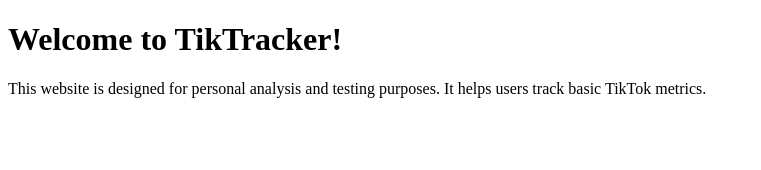
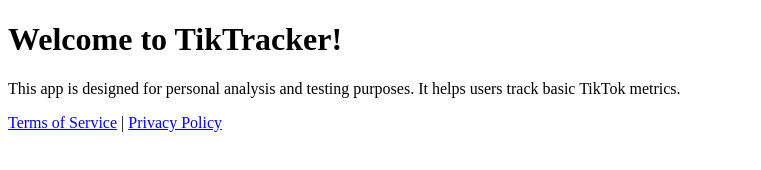
Before and after one commit to ddiiyong/tik-tracker, a plain HTML site: page index.html in a window 1280 px wide. Shown: the whole page, without its empty margins (0-761 px from the left). Drawn offline with Linux system fonts and the light colour scheme.

Commit message:
Update index.html

```diff
--- a/index.html
+++ b/index.html
@@ -1,10 +1,16 @@
 <!DOCTYPE html>
 <html>
 <head>
-    <title>Tik_Tracker</title>
+    <title>TikTracker</title>
 </head>
 <body>
     <h1>Welcome to TikTracker!</h1>
-    <p>This website is designed for personal analysis and testing purposes. It helps users track basic TikTok metrics.</p>
+    <p>This app is designed for personal analysis and testing purposes. It helps users track basic TikTok metrics.</p>
+
+    <!-- Terms of Service와 Privacy Policy로 연결되는 링크 추가 -->
+    <p>
+        <a href="terms_of_service.html">Terms of Service</a> |
+        <a href="privacy_policy.html">Privacy Policy</a>
+    </p>
 </body>
 </html>
```
